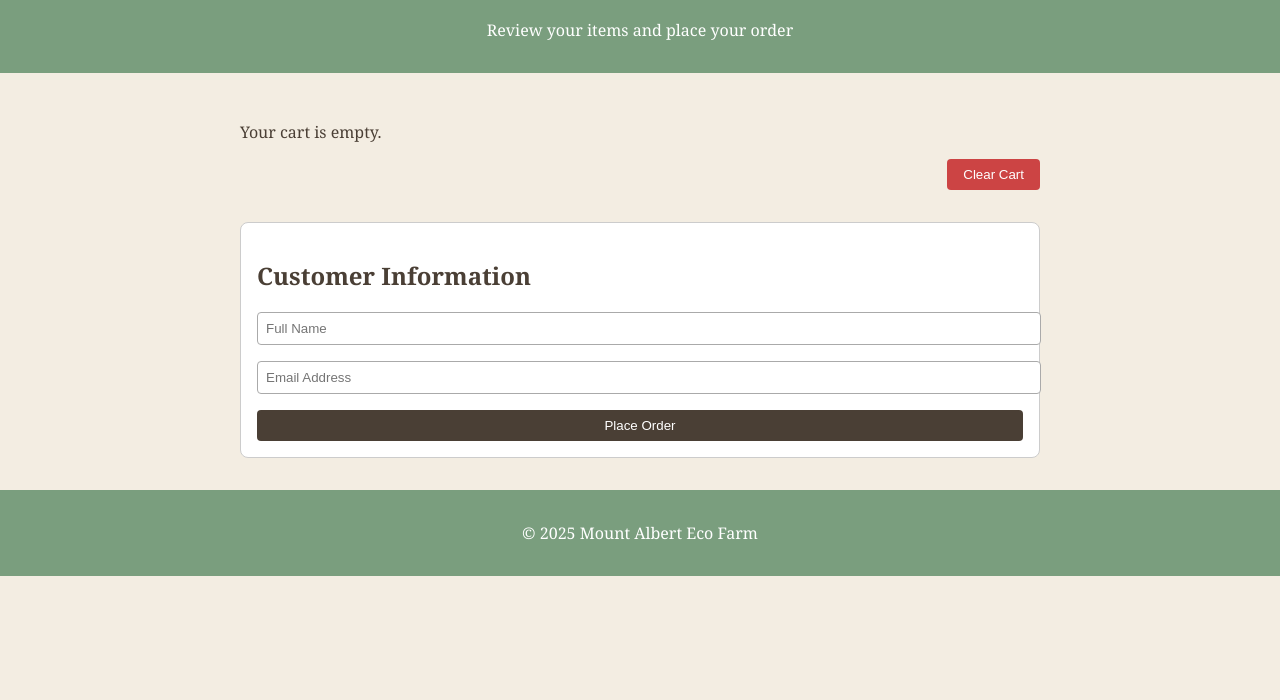
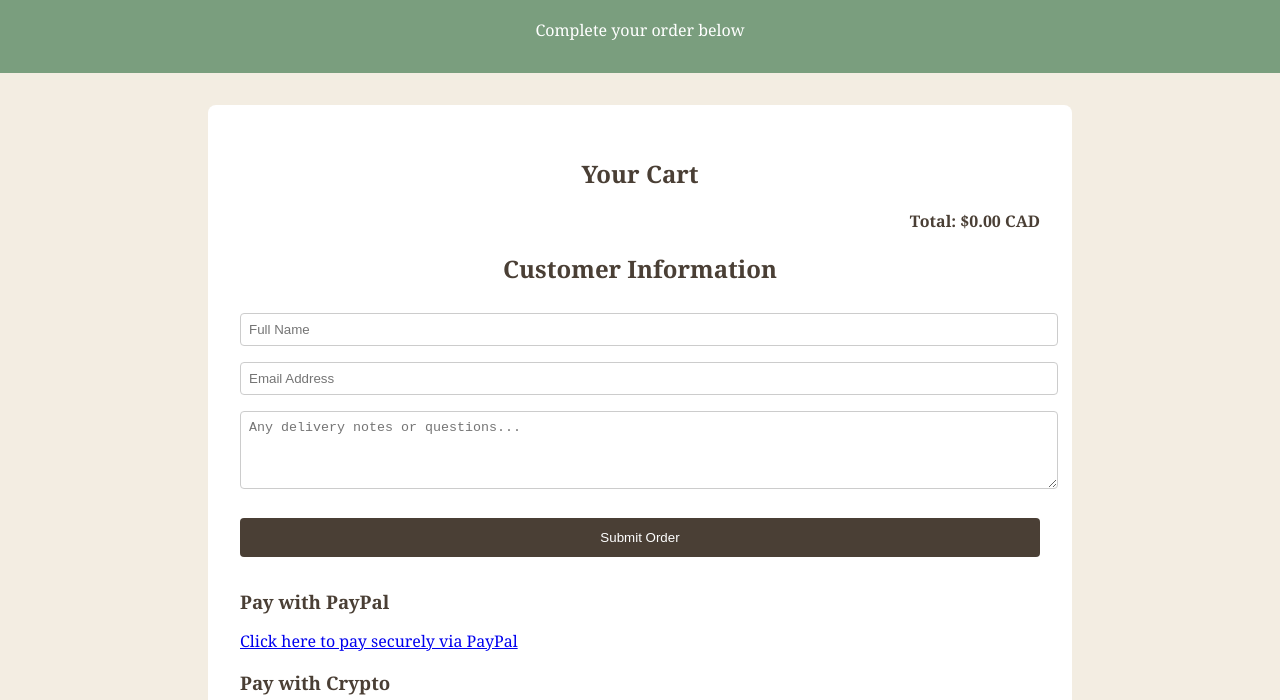
Before and after one commit to f0rsaknangel/Farm, a plain HTML site: page Checkout.html in a window 1280 px wide. Shown: the part 83-783 px from the top of the page. Drawn offline with Linux system fonts and the light colour scheme.

Commit message:
Update Checkout.html

```diff
--- a/Checkout.html
+++ b/Checkout.html
@@ -1,16 +1,15 @@
-<!DOCTYPE html>
-<html lang="en">
+<!DOCTYPE html><html lang="en">
 <head>
-  <meta charset="UTF-8">
-  <meta name="viewport" content="width=device-width, initial-scale=1">
+  <meta charset="UTF-8" />
+  <meta name="viewport" content="width=device-width, initial-scale=1.0" />
   <title>Checkout - Mount Albert Eco Farm</title>
   <style>
     body {
       font-family: 'Georgia', serif;
       background-color: #f3ede2;
+      color: #4a3f35;
       margin: 0;
       padding: 0;
-      color: #4a3f35;
     }
     header, footer {
       background-color: #7a9e7e;
@@ -20,140 +19,108 @@
     }
     main {
       max-width: 800px;
-      margin: auto;
+      margin: 2rem auto;
       padding: 2rem;
+      background: white;
+      border-radius: 8px;
+    }
+    h2 {
+      text-align: center;
     }
     .cart-item {
-      display: flex;
-      justify-content: space-between;
-      margin-bottom: 1rem;
       border-bottom: 1px solid #ccc;
-      padding-bottom: 0.5rem;
-    }
-    .cart-item span {
-      font-weight: bold;
+      padding: 0.5rem 0;
     }
     .total {
-      font-size: 1.2rem;
       text-align: right;
+      font-weight: bold;
       margin-top: 1rem;
     }
-    .checkout-form {
-      margin-top: 2rem;
-      background: #fff;
-      padding: 1rem;
-      border-radius: 8px;
+    form input, form textarea {
+      width: 100%;
+      margin: 0.5rem 0;
+      padding: 0.5rem;
       border: 1px solid #ccc;
+      border-radius: 4px;
     }
-    .checkout-form input, .checkout-form button {
-      display: block;
-      width: 100%;
-      padding: 0.5rem;
-      margin-top: 1rem;
-      border-radius: 4px;
-      border: 1px solid #aaa;
-    }
-    .checkout-form button {
+    .button {
       background-color: #4a3f35;
       color: white;
+      padding: 0.75rem 1.5rem;
       border: none;
+      border-radius: 4px;
       cursor: pointer;
+      margin-top: 1rem;
+      width: 100%;
     }
-    .checkout-form button:hover {
+    .button:hover {
       background-color: #6d5c4f;
     }
-    .clear-cart {
-      text-align: right;
-      margin-top: 1rem;
+    .payment-options {
+      margin-top: 2rem;
     }
-    .clear-cart button {
-      background-color: #c44;
-      color: white;
-      border: none;
-      padding: 0.5rem 1rem;
-      border-radius: 4px;
-      cursor: pointer;
+    .payment-options h3 {
+      margin-bottom: 0.5rem;
     }
-    .clear-cart button:hover {
-      background-color: #a33;
+    .crypto-box {
+      background: #f9f7f2;
+      padding: 1rem;
+      border: 1px dashed #aaa;
+      border-radius: 6px;
     }
   </style>
 </head>
 <body>
   <header>
     <h1>Checkout</h1>
-    <p>Review your items and place your order</p>
-  </header>
+    <p>Complete your order below</p>
+  </header>  <main>
+    <h2>Your Cart</h2>
+    <div id="cart-items"></div>
+    <p class="total">Total: $<span id="total">0.00</span> CAD</p><h2>Customer Information</h2>
+<form name="order" method="POST" data-netlify="true">
+  <input type="hidden" name="form-name" value="order" />
+  <input type="text" name="name" placeholder="Full Name" required />
+  <input type="email" name="email" placeholder="Email Address" required />
+  <textarea name="notes" placeholder="Any delivery notes or questions..." rows="4"></textarea>
+  <input type="hidden" name="cart" id="cart-data" />
+  <button type="submit" class="button">Submit Order</button>
+</form>
 
-  <main>
-    <div id="cart"></div>
+<div class="payment-options">
+  <h3>Pay with PayPal</h3>
+  <p><a href="https://www.paypal.me/yourusername" target="_blank">Click here to pay securely via PayPal</a></p>
 
-    <div class="total" id="totalPrice">Total: $0.00</div>
+  <h3>Pay with Crypto</h3>
+  <div class="crypto-box">
+    <p><strong>Bitcoin (BTC):</strong><br> 1A2b3C4D5E6F7gH8iJ9kLmnopQRstuvWx</p>
+    <p><strong>Ethereum (ETH):</strong><br> 0xAbCdEf1234567890fedcba0987654321abcdef12</p>
+    <p>Please include your name in the memo and email us your transaction ID.</p>
+  </div>
+</div>
 
-    <div class="clear-cart">
-      <button onclick="clearCart()">Clear Cart</button>
-    </div>
+  </main>  <footer>
+    <p>&copy; 2025 Mount Albert Eco Farm</p>
+  </footer>  <script>
+    const cartItems = JSON.parse(localStorage.getItem('cart')) || [];
+    const cartContainer = document.getElementById('cart-items');
+    const totalContainer = document.getElementById('total');
+    let total = 0;
 
-    <form class="checkout-form" onsubmit="submitOrder(event)">
-      <h2>Customer Information</h2>
-      <input type="text" id="name" placeholder="Full Name" required>
-      <input type="email" id="email" placeholder="Email Address" required>
-      <button type="submit">Place Order</button>
-    </form>
-  </main>
+    cartItems.forEach(item => {
+      const itemEl = document.createElement('div');
+      itemEl.className = 'cart-item';
+      itemEl.innerText = `${item.item} - $${item.price.toFixed(2)}`;
+      cartContainer.appendChild(itemEl);
+      total += item.price;
+    });
 
-  <footer>
-    <p>&copy; 2025 Mount Albert Eco Farm</p>
-  </footer>
+    totalContainer.innerText = total.toFixed(2);
 
-  <script>
-    function renderCart() {
-      const cartContainer = document.getElementById('cart');
-      const totalPriceEl = document.getElementById('totalPrice');
-      const cart = JSON.parse(localStorage.getItem('cart')) || [];
-
-      if (cart.length === 0) {
-        cartContainer.innerHTML = '<p>Your cart is empty.</p>';
-        totalPriceEl.style.display = 'none';
-        return;
-      }
-
-      let cartHTML = '';
-      let total = 0;
-
-      cart.forEach(({ item, price }, index) => {
-        cartHTML += `
-          <div class="cart-item">
-            <div>${item}</div>
-            <div>$${price.toFixed(2)}</div>
-          </div>
-        `;
-        total += price;
-      });
-
-      cartContainer.innerHTML = cartHTML;
-      totalPriceEl.textContent = `Total: $${total.toFixed(2)}`;
+    // Inject cart into Netlify form
+    const cartDataInput = document.getElementById('cart-data');
+    if (cartDataInput) {
+      cartDataInput.value = cartItems.map(item => `${item.item}: $${item.price.toFixed(2)}`).join(', ') + ` | Total: $${total.toFixed(2)}`;
     }
-
-    function clearCart() {
-      localStorage.removeItem('cart');
-      renderCart();
-      alert('Cart cleared.');
-    }
-
-    function submitOrder(event) {
-      event.preventDefault();
-      const name = document.getElementById('name').value;
-      const email = document.getElementById('email').value;
-
-      alert(`Thank you, ${name}! Your order has been received. A confirmation will be sent to ${email}.`);
-
-      // Simulate order placement
-      localStorage.removeItem('cart');
-      window.location.href = 'index.html'; // Redirect to home or thank you page
-    }
-
-    renderCart();
-  </script>
-</body>
+  </script></body>
 </html>
```
